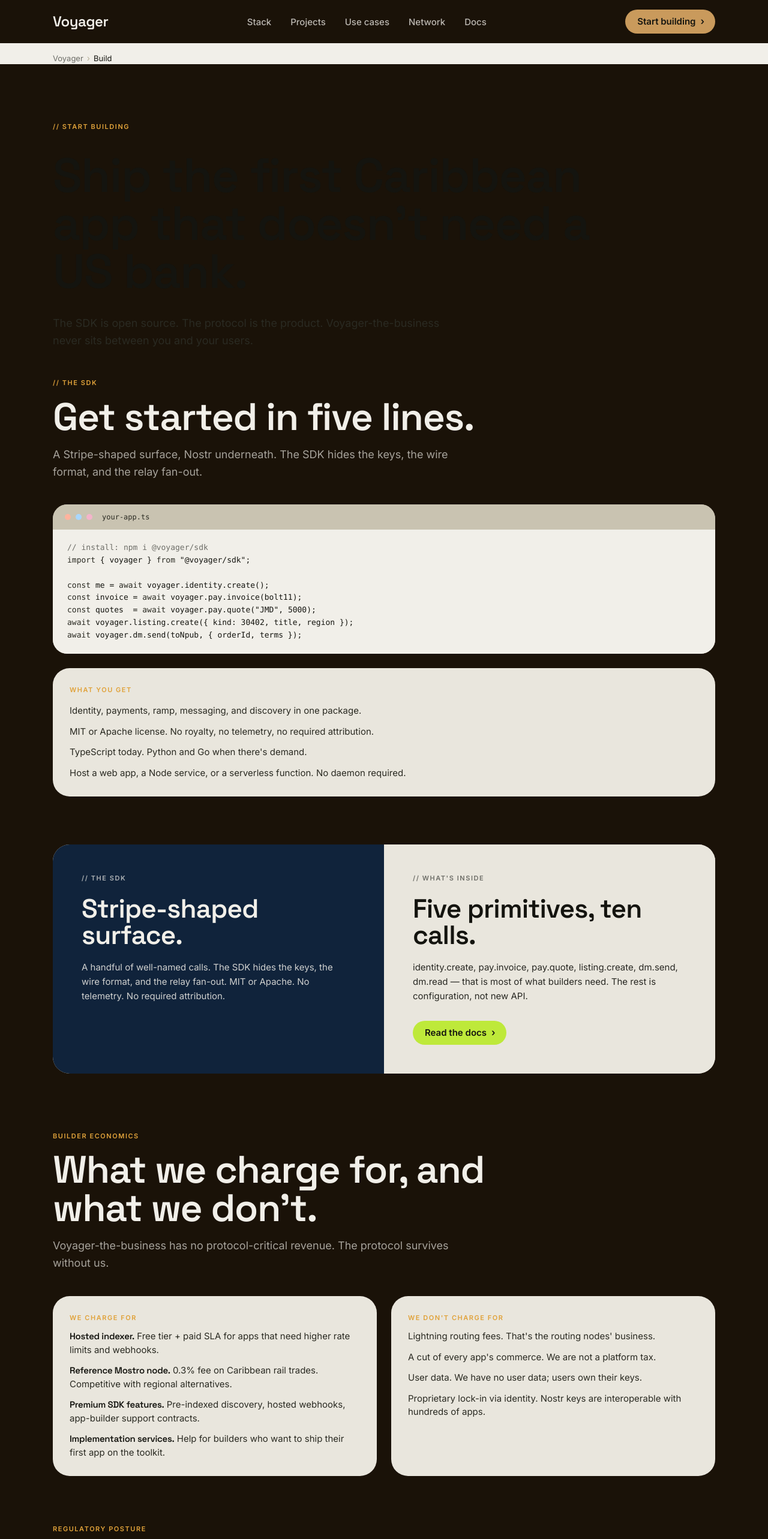
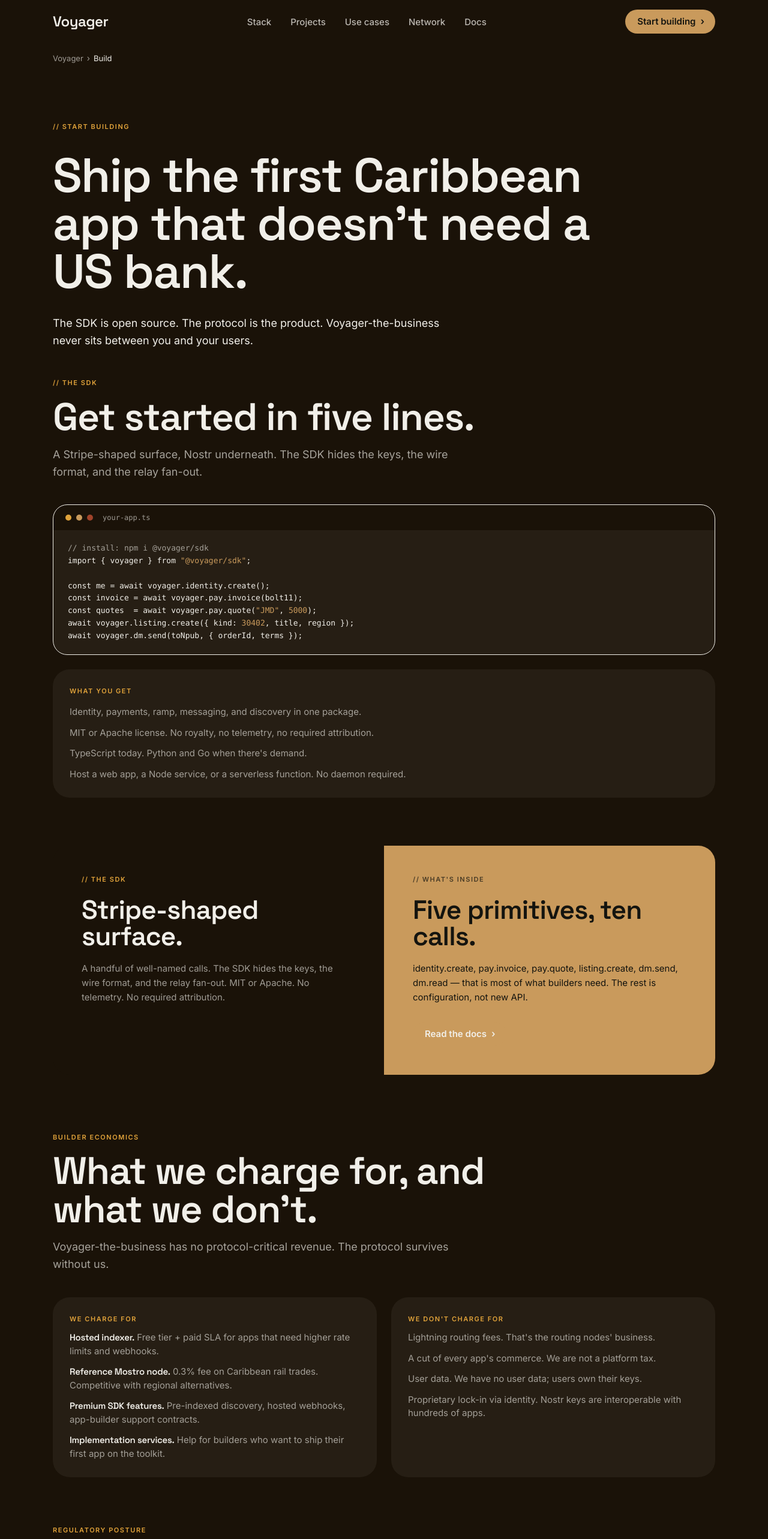
Before and after one commit to terrifickid/voyager, a SvelteKit app in the folder voyager/: page /build in a window 1280 px wide. Shown: the top 2566 px of the page at 60% size. Built offline with nearby package versions, Linux system fonts and the light colour scheme.

Commit message:
color update

```diff
--- a/voyager/src/lib/components/Breadcrumbs.svelte
+++ b/voyager/src/lib/components/Breadcrumbs.svelte
@@ -1,5 +1,9 @@
 <script>
 	import { page } from '$app/state';
+
+	/**
+	 * @typedef {'civic-ocean' | 'editorial' | 'rasta' | 'carnival-poster' | 'heritage-sepia'} Register
+	 */
 
 	const ROOT = { label: 'Voyager', href: '/' };
 
@@ -16,6 +20,9 @@
 		preferences: 'Preferences',
 		docs: 'Docs'
 	};
+
+	/** @type {{ register?: Register }} */
+	let { register = 'civic-ocean' } = $props();
 
 	function humanize(seg) {
 		return seg
@@ -43,19 +50,40 @@
 	const crumbs = $derived(buildCrumbs(page.url.pathname));
 </script>
 
+<div data-register={register} class="breadcrumb-bar">
 	<nav aria-label="Breadcrumb" class="mx-auto max-w-6xl px-6 pt-4">
-	<ol class="flex flex-wrap items-center gap-x-1.5 gap-y-1 text-[13px] text-muted">
+		<ol class="breadcrumb-list flex flex-wrap items-center gap-x-1.5 gap-y-1 text-[13px]">
 			{#each crumbs as crumb, i (crumb.href)}
 				{#if i > 0}
-				<li aria-hidden="true" class="text-[1.05em] leading-none text-bone-400">›</li>
+					<li aria-hidden="true" class="breadcrumb-sep text-[1.05em] leading-none">›</li>
 				{/if}
 				<li>
 					{#if crumb.isLast}
-					<span aria-current="page" class="text-ink">{crumb.label}</span>
+						<span aria-current="page" class="breadcrumb-current">{crumb.label}</span>
 					{:else}
-					<a href={crumb.href} class="hover:text-ink transition-colors">{crumb.label}</a>
+						<a href={crumb.href} class="breadcrumb-link transition-colors">{crumb.label}</a>
 					{/if}
 				</li>
 			{/each}
 		</ol>
 	</nav>
+</div>
+
+<style>
+	.breadcrumb-bar {
+		background-color: var(--register-ground);
+		color: var(--register-muted);
+	}
+	.breadcrumb-sep {
+		color: var(--register-muted);
+	}
+	.breadcrumb-current {
+		color: var(--register-text);
+	}
+	.breadcrumb-link {
+		color: var(--register-muted);
+	}
+	.breadcrumb-link:hover {
+		color: var(--register-text);
+	}
+</style>
--- a/voyager/src/lib/components/Cta.svelte
+++ b/voyager/src/lib/components/Cta.svelte
@@ -59,6 +59,10 @@
 		color: var(--register-accent-ink);
 	}
 	.cta-primary:hover {
-		filter: brightness(0.92);
+		/* Registers without a hover token keep the old dimmed-accent behavior */
+		background-color: var(
+			--register-accent-hover,
+			color-mix(in srgb, var(--register-accent) 92%, black)
+		);
 	}
 </style>
--- a/voyager/src/lib/components/RoadMarchRibbon.svelte
+++ b/voyager/src/lib/components/RoadMarchRibbon.svelte
@@ -61,7 +61,7 @@
 		gap: 16px;
 		align-items: baseline;
 		padding: 14px 0;
-		border-top: 1px solid var(--register-on-dark-soft);
+		border-top: 1px solid var(--register-hair, var(--register-on-dark-soft));
 	}
 	.road-march__row:first-child {
 		border-top: 0;
@@ -89,6 +89,6 @@
 		font-family: 'Space Grotesk', system-ui, sans-serif;
 		font-weight: 600;
 		font-size: 14px;
-		color: var(--register-eyebrow);
+		color: var(--register-secondary, var(--register-eyebrow));
 	}
 </style>
--- a/voyager/src/lib/styles/tokens.css
+++ b/voyager/src/lib/styles/tokens.css
@@ -33,6 +33,21 @@
 	--carnival-magenta: #FF1B6B;
 	--carnival-ground: #0A0A0A;
 
+	/* Ocean-teal secondary accent (rubric C1) */
+	--teal-deep: #0E2A3A;
+	--teal: #155268;
+	--teal-bright: #1A8FA6;
+	--teal-ink: #F1EFE9;
+
+	/* Carnival accent ladder — tonal companions */
+	--carnival-gold-strong: #FFD24A;
+	--carnival-cyan-strong: #5BF1FF;
+	--carnival-magenta-dim: #B0144A;
+
+	/* On-dark hairlines for black-ground registers */
+	--on-dark-hair: rgba(241, 239, 233, 0.10);
+	--on-dark-hair-2: rgba(241, 239, 233, 0.18);
+
 	--heritage-sepia: #C99A5C;
 	--heritage-rust: #A0432A;
 	--heritage-amber: #E0A23A;
--- a/voyager/src/routes/+layout.svelte
+++ b/voyager/src/routes/+layout.svelte
@@ -105,7 +105,7 @@
 	<Header register={chromeRegister} />
 	<main class="flex-1">
 		{#if page.url.pathname !== '/'}
-			<Breadcrumbs />
+			<Breadcrumbs register={chromeRegister} />
 		{/if}
 		{@render children()}
 	</main>
--- a/voyager/src/routes/build/+page.svelte
+++ b/voyager/src/routes/build/+page.svelte
@@ -1,7 +1,6 @@
 <script>
 	import Cta from '$lib/components/Cta.svelte';
 	import SectionHeader from '$lib/components/SectionHeader.svelte';
-	import SplitPanel from '$lib/components/SplitPanel.svelte';
 	import RegisterSection from '$lib/components/RegisterSection.svelte';
 	import HeritageLineage from '$lib/components/HeritageLineage.svelte';
 
@@ -22,10 +21,10 @@
 <section class="mx-auto max-w-6xl px-6 pt-16 pb-12 lg:pt-24">
 	<div class="flex flex-col gap-8">
 		<span class="eyebrow">// start building</span>
-		<h1 class="font-display text-[48px] sm:text-[64px] lg:text-[80px] text-ink leading-[0.95] max-w-4xl">
+		<h1 class="font-display text-[48px] sm:text-[64px] lg:text-[80px] text-[var(--register-text)] leading-[0.95] max-w-4xl">
 			Ship the first Caribbean app that doesn't need a US bank.
 		</h1>
-		<p class="max-w-2xl text-lg leading-relaxed text-ink-2">
+		<p class="max-w-2xl text-lg leading-relaxed text-[var(--register-text)]">
 			The SDK is open source. The protocol is the product. Voyager-the-business never sits between you and your users.
 		</p>
 	</div>
@@ -39,25 +38,25 @@
 		lede="A Stripe-shaped surface, Nostr underneath. The SDK hides the keys, the wire format, and the relay fan-out."
 	/>
 	<div class="mt-10 grid grid-cols-1 gap-6 lg:grid-cols-[1.2fr_1fr] lg:items-start">
-		<figure class="rounded-[24px] bg-bone-200 overflow-hidden">
-			<div class="flex items-center gap-2 px-5 py-3 bg-bone-300">
-				<span class="h-2.5 w-2.5 rounded-full" style="background: var(--pastel-coral);"></span>
-				<span class="h-2.5 w-2.5 rounded-full" style="background: var(--pastel-sky);"></span>
-				<span class="h-2.5 w-2.5 rounded-full" style="background: var(--pastel-rose);"></span>
-				<span class="ml-2 font-mono text-[12px] text-ink-2">your-app.ts</span>
+		<figure class="rounded-[24px] bg-[var(--register-ground)] border border-[var(--register-hair)] overflow-hidden">
+			<div class="flex items-center gap-2 px-5 py-3 border-b border-[var(--register-hair)]">
+				<span class="h-2.5 w-2.5 rounded-full" style="background: var(--heritage-amber);"></span>
+				<span class="h-2.5 w-2.5 rounded-full" style="background: var(--heritage-sepia);"></span>
+				<span class="h-2.5 w-2.5 rounded-full" style="background: var(--heritage-rust);"></span>
+				<span class="ml-2 font-mono text-[12px] text-[var(--register-muted)]">your-app.ts</span>
 			</div>
-			<pre class="m-0 px-6 py-5 font-mono text-[13px] leading-[1.6] text-ink bg-bone-50 overflow-x-auto"><span class="text-muted">// install: npm i @voyager/sdk</span>
-<span class="text-ink-2">import</span> &#123; voyager &#125; <span class="text-ink-2">from</span> <span style="color:var(--lime-ink)">"@voyager/sdk"</span>;
+			<pre class="m-0 px-6 py-5 font-mono text-[13px] leading-[1.6] text-[var(--register-text)] bg-[var(--register-card)] overflow-x-auto"><span class="text-[var(--register-muted)]">// install: npm i @voyager/sdk</span>
+<span class="text-[var(--register-text)]">import</span> &#123; voyager &#125; <span class="text-[var(--register-text)]">from</span> <span style="color: var(--register-accent)">"@voyager/sdk"</span>;
 
-<span class="text-ink-2">const</span> me = <span class="text-ink-2">await</span> voyager.identity.create();
-<span class="text-ink-2">const</span> invoice = <span class="text-ink-2">await</span> voyager.pay.invoice(bolt11);
-<span class="text-ink-2">const</span> quotes  = <span class="text-ink-2">await</span> voyager.pay.quote(<span style="color:var(--lime-ink)">"JMD"</span>, <span style="color:var(--lime-ink)">5000</span>);
-<span class="text-ink-2">await</span> voyager.listing.create(&#123; kind: <span style="color:var(--lime-ink)">30402</span>, title, region &#125;);
-<span class="text-ink-2">await</span> voyager.dm.send(toNpub, &#123; orderId, terms &#125;);</pre>
+<span class="text-[var(--register-text)]">const</span> me = <span class="text-[var(--register-text)]">await</span> voyager.identity.create();
+<span class="text-[var(--register-text)]">const</span> invoice = <span class="text-[var(--register-text)]">await</span> voyager.pay.invoice(bolt11);
+<span class="text-[var(--register-text)]">const</span> quotes  = <span class="text-[var(--register-text)]">await</span> voyager.pay.quote(<span style="color: var(--register-accent)">"JMD"</span>, <span style="color: var(--register-accent)">5000</span>);
+<span class="text-[var(--register-text)]">await</span> voyager.listing.create(&#123; kind: <span style="color: var(--register-accent)">30402</span>, title, region &#125;);
+<span class="text-[var(--register-text)]">await</span> voyager.dm.send(toNpub, &#123; orderId, terms &#125;);</pre>
 		</figure>
-		<div class="flex flex-col gap-4 rounded-[28px] bg-bone-100 p-7">
+		<div class="flex flex-col gap-4 rounded-[28px] bg-[var(--register-card)] p-7">
 			<span class="eyebrow">What you get</span>
-			<ul class="flex flex-col gap-3 text-[15px] text-ink-2">
+			<ul class="flex flex-col gap-3 text-[15px] text-[var(--register-muted)]">
 				<li>Identity, payments, ramp, messaging, and discovery in one package.</li>
 				<li>MIT or Apache license. No royalty, no telemetry, no required attribution.</li>
 				<li>TypeScript today. Python and Go when there's demand.</li>
@@ -67,22 +66,23 @@
 	</div>
 </section>
 
-<!-- Economics -->
+<!-- SDK / What's inside -->
 <section class="mx-auto max-w-6xl px-6 pb-24">
-	<SplitPanel
-		theme="left-dark"
-		left={{
-			eyebrow: '// the SDK',
-			title: 'Stripe-shaped surface.',
-			body: 'A handful of well-named calls. The SDK hides the keys, the wire format, and the relay fan-out. MIT or Apache. No telemetry. No required attribution.'
-		}}
-		right={{
-			eyebrow: '// what\'s inside',
-			title: 'Five primitives, ten calls.',
-			body: 'identity.create, pay.invoice, pay.quote, listing.create, dm.send, dm.read — that is most of what builders need. The rest is configuration, not new API.',
-			cta: { label: 'Read the docs', href: '/docs' }
-		}}
-	/>
+	<div class="grid grid-cols-1 lg:grid-cols-2 rounded-[28px] overflow-hidden">
+		<div class="p-8 sm:p-12 flex flex-col gap-5 bg-[var(--register-ground)]">
+			<span class="eyebrow">// the SDK</span>
+			<h2 class="font-display text-[36px] sm:text-[44px] leading-[1.05] max-w-md text-[var(--register-text)]">Stripe-shaped surface.</h2>
+			<p class="text-[15px] leading-relaxed text-[var(--register-muted)] max-w-md">A handful of well-named calls. The SDK hides the keys, the wire format, and the relay fan-out. MIT or Apache. No telemetry. No required attribution.</p>
+		</div>
+		<div class="p-8 sm:p-12 flex flex-col gap-5" style="background-color: var(--register-accent); color: var(--register-accent-ink);">
+			<span class="eyebrow" style="--register-eyebrow: var(--register-accent-ink); opacity: 0.7">// what's inside</span>
+			<h2 class="font-display text-[36px] sm:text-[44px] leading-[1.05] max-w-md" style="color: var(--register-accent-ink)">Five primitives, ten calls.</h2>
+			<p class="text-[15px] leading-relaxed max-w-md" style="color: var(--register-accent-ink)">identity.create, pay.invoice, pay.quote, listing.create, dm.send, dm.read — that is most of what builders need. The rest is configuration, not new API.</p>
+			<div class="mt-2">
+				<Cta variant="primary" href="/docs" class="bg-ink! text-bone-50! hover:bg-ink-2!">Read the docs</Cta>
+			</div>
+		</div>
+	</div>
 </section>
 
 <!-- Economics -->
@@ -93,18 +93,18 @@
 		lede="Voyager-the-business has no protocol-critical revenue. The protocol survives without us."
 	/>
 	<div class="mt-10 grid grid-cols-1 gap-6 md:grid-cols-2">
-		<article class="flex flex-col gap-3 rounded-[28px] bg-bone-100 p-7">
+		<article class="flex flex-col gap-3 rounded-[28px] bg-[var(--register-card)] p-7">
 			<span class="eyebrow">We charge for</span>
-			<ul class="flex flex-col gap-3 text-[15px] text-ink-2">
-				<li><span class="font-display text-ink">Hosted indexer.</span> Free tier + paid SLA for apps that need higher rate limits and webhooks.</li>
-				<li><span class="font-display text-ink">Reference Mostro node.</span> 0.3% fee on Caribbean rail trades. Competitive with regional alternatives.</li>
-				<li><span class="font-display text-ink">Premium SDK features.</span> Pre-indexed discovery, hosted webhooks, app-builder support contracts.</li>
-				<li><span class="font-display text-ink">Implementation services.</span> Help for builders who want to ship their first app on the toolkit.</li>
+			<ul class="flex flex-col gap-3 text-[15px] text-[var(--register-muted)]">
+				<li><span class="font-display text-[var(--register-text)]">Hosted indexer.</span> Free tier + paid SLA for apps that need higher rate limits and webhooks.</li>
+				<li><span class="font-display text-[var(--register-text)]">Reference Mostro node.</span> 0.3% fee on Caribbean rail trades. Competitive with regional alternatives.</li>
+				<li><span class="font-display text-[var(--register-text)]">Premium SDK features.</span> Pre-indexed discovery, hosted webhooks, app-builder support contracts.</li>
+				<li><span class="font-display text-[var(--register-text)]">Implementation services.</span> Help for builders who want to ship their first app on the toolkit.</li>
 			</ul>
 		</article>
-		<article class="flex flex-col gap-3 rounded-[28px] bg-bone-100 p-7">
+		<article class="flex flex-col gap-3 rounded-[28px] bg-[var(--register-card)] p-7">
 			<span class="eyebrow">We don't charge for</span>
-			<ul class="flex flex-col gap-3 text-[15px] text-ink-2">
+			<ul class="flex flex-col gap-3 text-[15px] text-[var(--register-muted)]">
 				<li>Lightning routing fees. That's the routing nodes' business.</li>
 				<li>A cut of every app's commerce. We are not a platform tax.</li>
 				<li>User data. We have no user data; users own their keys.</li>
@@ -121,35 +121,35 @@
 		title="We're not a money services business. Neither are you, by default."
 		lede="The protocol doesn't see fiat, hold funds, or run KYC. Apps that touch fiat take on their own posture. Voyager ships a checklist so builders know what to think about."
 	/>
-	<div class="mt-10 flex flex-col gap-4 rounded-[28px] bg-bone-100 p-8 text-[15px] leading-relaxed text-ink-2">
+	<div class="mt-10 flex flex-col gap-4 rounded-[28px] bg-[var(--register-card)] p-8 text-[15px] leading-relaxed text-[var(--register-muted)]">
 		<p>
-			<span class="font-display text-ink">No custody.</span> The protocol never holds funds. Settlement either completes atomically or it does not happen.
+			<span class="font-display text-[var(--register-text)]">No custody.</span> The protocol never holds funds. Settlement either completes atomically or it does not happen.
 		</p>
 		<p>
-			<span class="font-display text-ink">No wallet custody.</span> Users bring their own (Alby, Mutiny, Phoenix, Breez, Zeus). Voyager operates no custodial balance.
+			<span class="font-display text-[var(--register-text)]">No wallet custody.</span> Users bring their own (Alby, Mutiny, Phoenix, Breez, Zeus). Voyager operates no custodial balance.
 		</p>
 		<p>
-			<span class="font-display text-ink">No identity dossier.</span> KYC is the optional responsibility of whoever touches fiat. The protocol layer doesn't see it, doesn't store it, doesn't require it.
+			<span class="font-display text-[var(--register-text)]">No identity dossier.</span> KYC is the optional responsibility of whoever touches fiat. The protocol layer doesn't see it, doesn't store it, doesn't require it.
 		</p>
 		<p>
-			<span class="font-display text-ink">Apps carry their own posture.</span> The SDK ships with a regulatory checklist naming the touch points (MSB, data protection, voluntary KYC). It is not legal advice.
+			<span class="font-display text-[var(--register-text)]">Apps carry their own posture.</span> The SDK ships with a regulatory checklist naming the touch points (MSB, data protection, voluntary KYC). It is not legal advice.
 		</p>
 	</div>
 </section>
 
 <!-- Join the alpha -->
 <section id="join-alpha" class="mx-auto max-w-6xl px-6 pb-32 scroll-mt-20">
-	<div class="rounded-[32px] bg-night-900 p-10 sm:p-16 text-center">
-		<span class="text-[11px] font-semibold tracking-[0.14em] uppercase text-bone-50/70">// join the alpha</span>
-		<h2 class="mt-4 font-display text-[40px] sm:text-[52px] lg:text-[64px] text-bone-50 max-w-3xl mx-auto leading-[1.02]">
+		<div class="rounded-[32px] bg-[var(--register-accent)] text-[var(--register-accent-ink)] p-10 sm:p-16 text-center border border-[var(--heritage-rust)]/40">
+			<span class="eyebrow" style="--register-eyebrow: var(--register-accent-ink); opacity: 0.7">// join the alpha</span>
+			<h2 class="mt-4 font-display text-[40px] sm:text-[52px] lg:text-[64px] max-w-3xl mx-auto leading-[1.02]" style="color: var(--register-accent-ink)">
 				Ship on the toolkit. We'll help you ship.
 			</h2>
-		<p class="mt-6 max-w-xl mx-auto text-lg text-bone-50/80">
+			<p class="mt-6 max-w-xl mx-auto text-lg" style="color: var(--register-accent-ink); opacity: 0.8">
 				Two Caribbean builder teams TBD — one Jamaica, one Trinidad — selected by what use case they want to ship, not by technical prestige. Diaspora developers welcome.
 			</p>
 			<div class="mt-8 flex flex-wrap items-center justify-center gap-3">
-			<Cta variant="primary" href="mailto:hello@voyager.example?subject=Alpha%20build">Email the alpha team</Cta>
-			<Cta variant="secondary" href="/principles">Read the principles</Cta>
+				<Cta variant="primary" href="mailto:hello@voyager.example?subject=Alpha%20build" class="bg-ink! text-bone-50! hover:bg-ink-2!">Email the alpha team</Cta>
+				<Cta variant="secondary" href="/principles" class="border-ink! text-ink! hover:bg-ink! hover:text-[var(--register-accent)]!">Read the principles</Cta>
 			</div>
 		</div>
 	</section>
```
Also changed, not shown: voyager/src/routes/layout.css (+19 -0 lines), voyager/src/routes/principles/+page.svelte (+41 -42 lines), voyager/src/routes/projects/+page.svelte (+24 -24 lines), 1 other file (tests, documents, lock files or other folders). Lines whose indentation alone changed are shown as unchanged.
